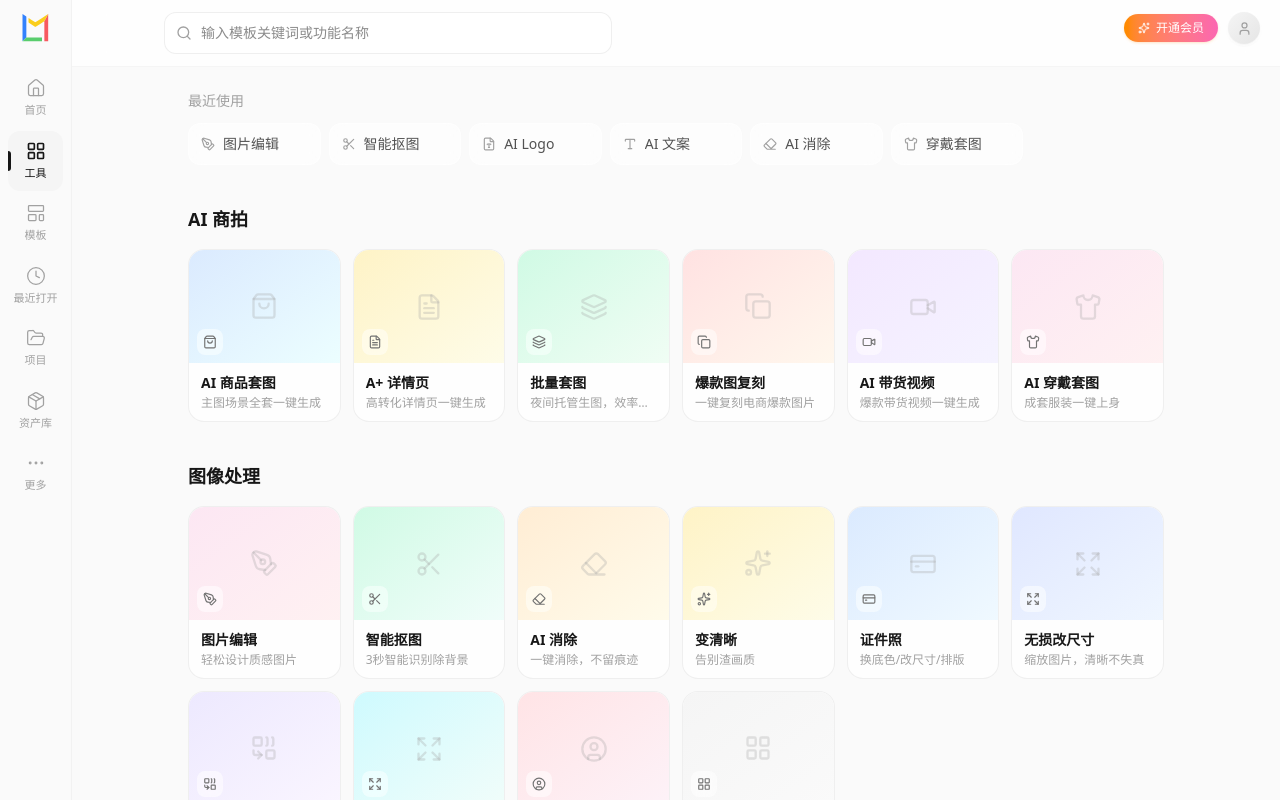
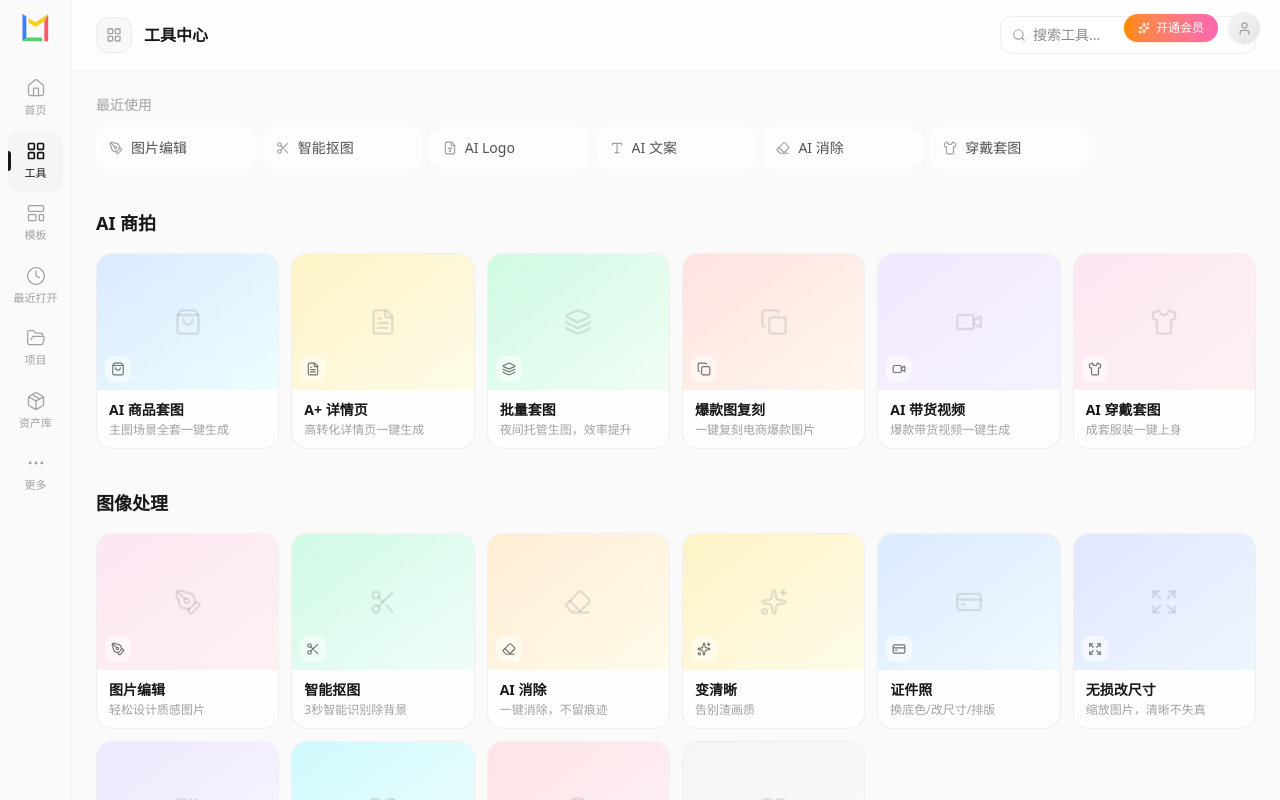
Before and after one commit to cangerx/lingmi-ai, a Next.js app in the folder web/: page /tools in a window 1280 px wide. Built offline with nearby package versions, Linux system fonts and the light colour scheme; no server answers.

Commit message:
feat: 工具页面统一header bar布局，左侧图标+标题，右侧搜索

```diff
--- a/web/src/app/(app)/tools/page.tsx
+++ b/web/src/app/(app)/tools/page.tsx
@@ -100,21 +100,29 @@ export default function ToolsPage() {
   const [searchQuery, setSearchQuery] = useState("");
 
   return (
-    <div className="flex-1 overflow-y-auto bg-[#fafafa]">
-      {/* Search */}
-      <div className="sticky top-0 z-10 bg-white/80 backdrop-blur-xl border-b border-neutral-100 px-6 py-3">
-        <div className="max-w-5xl mx-auto relative">
-          <Search size={16} className="absolute left-3 top-1/2 -translate-y-1/2 text-neutral-400" />
-          <input
-            value={searchQuery}
-            onChange={(e) => setSearchQuery(e.target.value)}
-            placeholder="输入模板关键词或功能名称"
-            className="w-full max-w-md pl-9 pr-4 py-2.5 rounded-xl border border-neutral-200/60 bg-white/60 text-sm outline-none focus:border-neutral-300 focus:bg-white focus:shadow-sm transition-all"
-          />
+    <div className="h-full flex flex-col bg-[#fafafa]">
+      {/* Header */}
+      <div className="px-6 py-4 border-b border-neutral-100 bg-white/80 backdrop-blur-sm">
+        <div className="flex items-center justify-between">
+          <div className="flex items-center gap-3">
+            <div className="w-9 h-9 rounded-xl bg-gradient-to-br from-neutral-100 to-neutral-50 border border-neutral-200/60 flex items-center justify-center">
+              <GridIcon size={16} className="text-neutral-400" />
+            </div>
+            <h1 className="text-base font-semibold text-neutral-900">工具中心</h1>
+          </div>
+          <div className="relative w-64">
+            <Search size={14} className="absolute left-3 top-1/2 -translate-y-1/2 text-neutral-400" />
+            <input
+              value={searchQuery}
+              onChange={(e) => setSearchQuery(e.target.value)}
+              placeholder="搜索工具..."
+              className="w-full pl-8 pr-4 py-2 rounded-xl border border-neutral-200/60 bg-white/60 text-sm outline-none focus:border-neutral-300 focus:bg-white focus:shadow-sm transition-all"
+            />
+          </div>
         </div>
       </div>
 
-      <div className="max-w-5xl mx-auto px-6 py-6 space-y-10">
+      <div className="flex-1 overflow-y-auto p-6 space-y-10">
         {/* Recent */}
         <motion.section initial="hidden" animate="visible" variants={stagger}>
           <motion.h2 variants={fadeUp} className="text-sm font-medium text-neutral-400 mb-3">最近使用</motion.h2>
```
